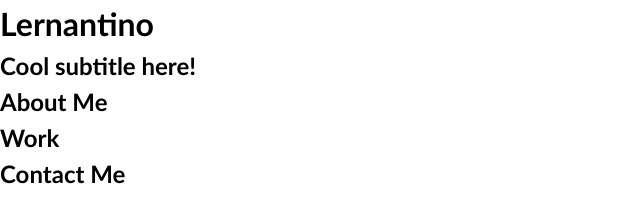
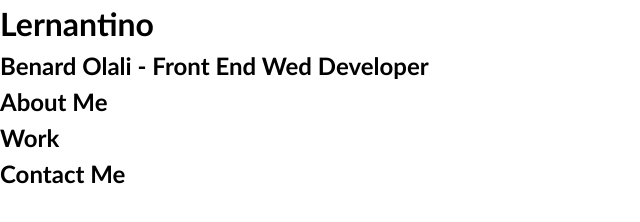
Before and after one commit to benolali/Working_with_CSS---Portfolio, a plain HTML site: page starter/index.html in a window 1280 px wide. Shown: the whole page, without its empty margins (0-640 px from the left). Drawn offline with Linux system fonts and the light colour scheme; files that its build step writes are made by us from their sources.

Commit message:
Update subtitle in hero banner

```diff
--- a/starter/index.html
+++ b/starter/index.html
@@ -20,7 +20,7 @@
   <!-- hero banner -->
   <section class="hero-banner">
     <div>
-      <h2>Cool subtitle here!</h2>
+      <h2>Benard Olali - Front End Wed Developer</h2>
     </div>
   </section>
 
```
